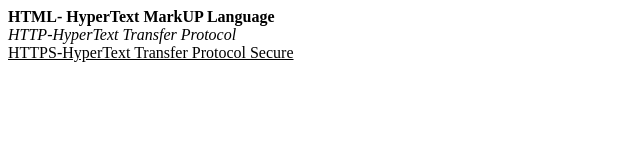
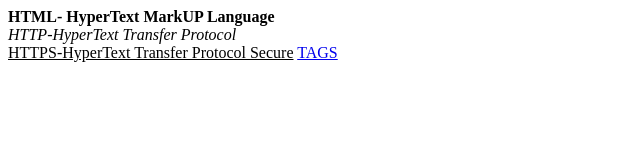
Before and after one commit to deeptighuge/web.github.io, a plain HTML site: page index.html in a window 1280 px wide. Shown: the full height of the page, 0-640 px from the left. Drawn offline with Linux system fonts and the light colour scheme.

Commit message:
Update index.html

```diff
--- a/index.html
+++ b/index.html
@@ -7,6 +7,6 @@
 <i>HTTP-HyperText Transfer Protocol</i>
 <br>
 <u>HTTPS-HyperText Transfer Protocol Secure</u>
-
+  <a href="tags.html"> TAGS</a>
 </body>
 </html>
```
